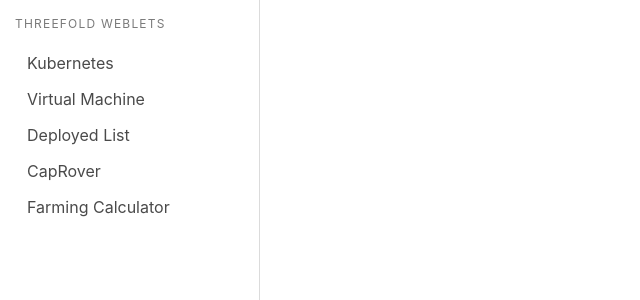
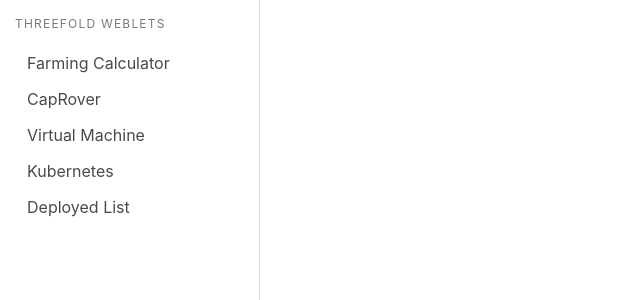
Before and after one commit to threefoldtecharchive/grid_weblets, a Vue app in the folder easy-docs/: page /#/ in a window 1280 px wide. Shown: the top 300 px of the page, without its empty margins (0-640 px from the left). Built offline with nearby package versions, Linux system fonts and the light colour scheme.

Commit message:
updated sidenav

```diff
--- a/easy-docs/src/views/Editor.vue
+++ b/easy-docs/src/views/Editor.vue
@@ -51,11 +51,11 @@ class Weblet {
 })
 export default class Editor extends Vue {
   public weblets: Weblet[] = [
+    new Weblet("Farming Calculator", "farming-calculator"),
+    new Weblet("CapRover", "caprover"),
+    new Weblet("Virtual Machine", "vm"),
     new Weblet("Kubernetes", `kubernetes`),
-    new Weblet("Virtual Machine", "vm"),
     new Weblet("Deployed List", "deployedlist"),
-    new Weblet("CapRover", "caprover"),
-    new Weblet("Farming Calculator", "farming-calculator"),
   ];
   public active = -1;
 }
```
